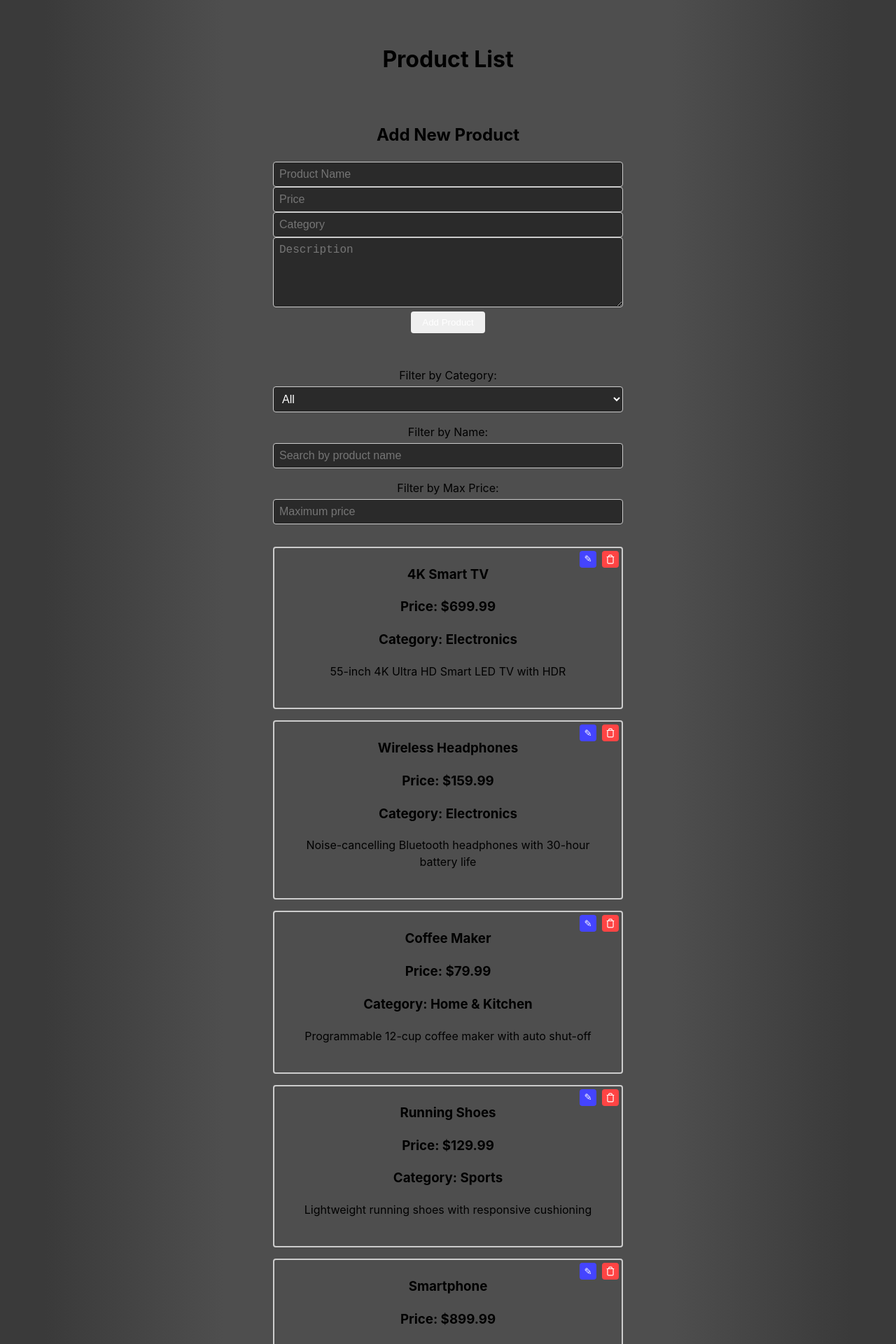
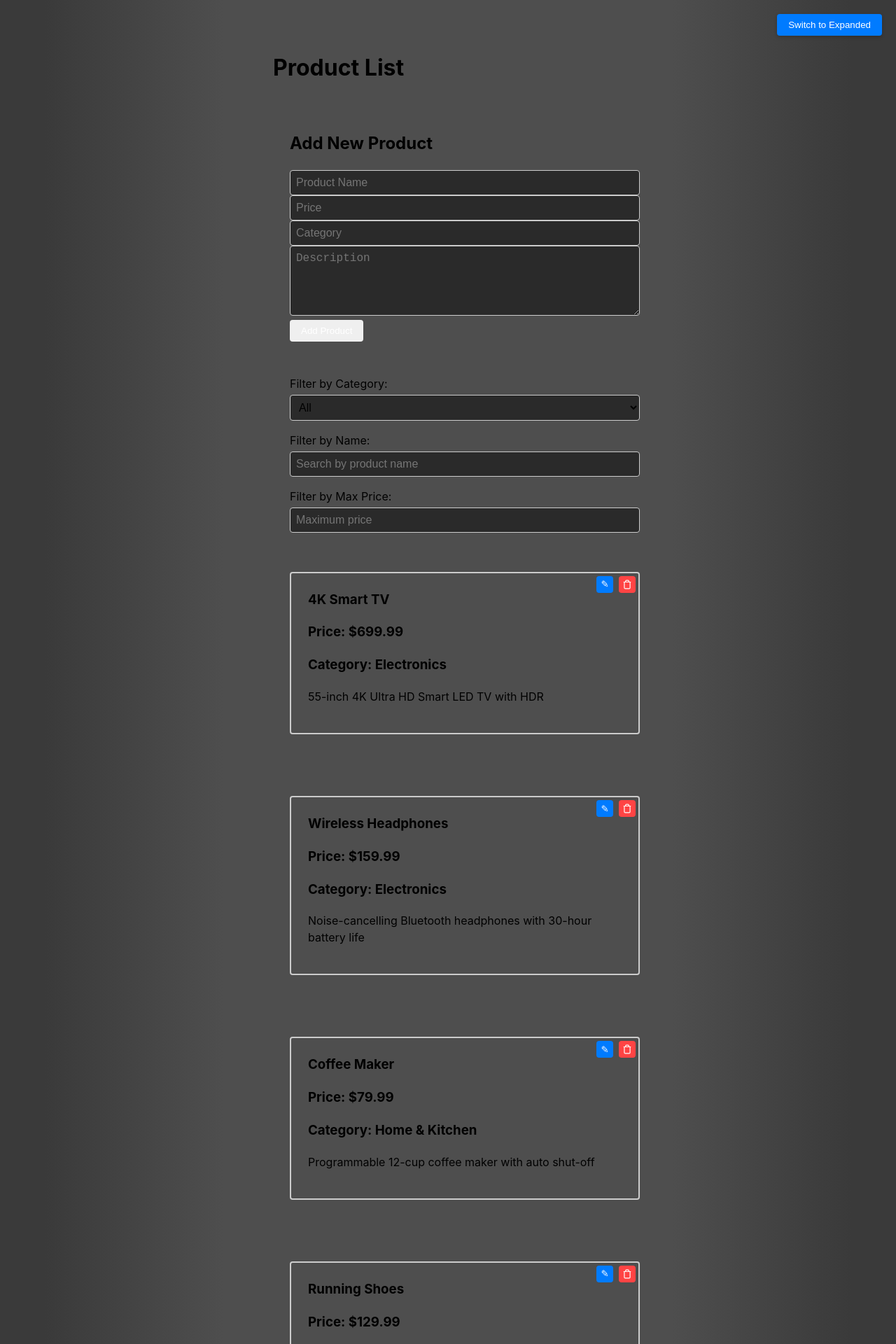
Before and after one commit to FredDahl/product-dashboard, a React (Vite) app: page / in a window 1280 px wide. Shown: the top 1920 px of the page at 70% size. Built offline with nearby package versions, Linux system fonts and the light colour scheme.

Commit message:
Desktop expanded layout and mobile compact view with toggle between

```diff
--- a/src/App.css
+++ b/src/App.css
@@ -4,7 +4,7 @@
   max-width: 1280px;
   margin: 0 auto;
   padding: 0.5rem;
-  text-align: center;
+  /* text-align: center; */
   box-sizing: border-box;
   --color-primary: #4444ff;
   --color-danger: #ff4444;
--- a/src/App.tsx
+++ b/src/App.tsx
@@ -1,5 +1,5 @@
 // App.tsx
-import ProductList from './components/productListInterface/ProductListInterface'
+import ProductListInterface from './components/productListInterface/ProductListInterface'
 // Styled Components
 import { ThemeProvider } from 'styled-components';
 import { theme } from './styles/Theme';
@@ -11,7 +11,7 @@ function App() {
   return (
     <ThemeProvider theme={theme}>
     <div className="container">
-      <ProductList />
+      <ProductListInterface />
     </div>
   </ThemeProvider>
   )
--- a/src/components/productListInterface/ProductListInterface.tsx
+++ b/src/components/productListInterface/ProductListInterface.tsx
@@ -5,18 +5,22 @@ import ProductListItem from '../productListItem/ProductListItem'
 import AddProduct from '../addProduct/AddProduct'
 // Interfaces
 import * as I from '../../interfaces/interfaces'
+// Layout
+import { LayoutMode } from '../../styles/Layout'
 // Styled Components
-import { Container, FilterContainer, FilterRowContainer, FilterSelect, FilterInput, ProductListContainer } from './ProductListInterfaceStyle'
+import { Container, FilterContainer, FilterRowContainer, FilterSelect, FilterInput, ProductListContainer, LayoutToggle, SidebarContainer, MainContentContainer } from './ProductListInterfaceStyle'
 // Mockup Data
 import { products as initialProducts } from '../../mockupData/mockupData';
 // Imported Hooks
 import { useProductFilters } from '../../hooks/UseProductFilters';
 
-function ProductListInterface() {
+
+const ProductListInterface: React.FC = () => {
   const [products, setProducts] = useState<I.Product[]>(initialProducts);
   const [selectedCategory, setSelectedCategory] = useState<string>('all');
   const [nameFilter, setNameFilter] = useState<string>('');
   const [priceFilter, setPriceFilter] = useState<string>('');
+  const [layoutMode, setLayoutMode] = useState<LayoutMode>('compact');
 
   // Get unique categories
   const categories = useMemo(() => {
@@ -51,14 +55,23 @@ function ProductListInterface() {
     ));
   };
 
+  const toggleLayout = () => {
+    setLayoutMode(prev => prev === 'compact' ? 'expanded' : 'compact');
+  };
+
   return (
-    <Container>
+    <>
+      <LayoutToggle onClick={toggleLayout}>
+        {layoutMode === 'compact' ? 'Switch to Expanded' : 'Switch to Compact'}
+      </LayoutToggle>
+      <Container layoutMode={layoutMode}>
+        {layoutMode === 'expanded' ? (
+          // Expanded Layout
+          <>
+            <SidebarContainer>
               <h1>Product List</h1>
               <AddProduct onAddProduct={handleAddProduct} />
-
               <FilterContainer>
-        {/* Using select for category as it has a finite set of predefined options,
-            while name and price filters use inputs to allow for flexible, user-defined search criteria */}
                 <FilterRowContainer>
                   <label>Filter by Category: </label>
                   <FilterSelect
@@ -98,8 +111,10 @@ function ProductListInterface() {
                   />
                 </FilterRowContainer>
               </FilterContainer>
+            </SidebarContainer>
 
-      <ProductListContainer>
+            <MainContentContainer>
+              <ProductListContainer layoutMode={layoutMode}>
                 {filteredProducts.map((product, index) => (
                   <ProductListItem
                     key={index}
@@ -109,8 +124,68 @@ function ProductListInterface() {
                   />
                 ))}
               </ProductListContainer>
+            </MainContentContainer>
+          </>
+        ) : (
+          // Compact Layout
+          <>
+            <h1>Product List</h1>
+            <AddProduct onAddProduct={handleAddProduct} />
+            <FilterContainer>
+              <FilterRowContainer>
+                <label>Filter by Category: </label>
+                <FilterSelect
+                  value={selectedCategory}
+                  onChange={(e) => setSelectedCategory(e.target.value)}
+                >
+                  {categories.map(category => (
+                  <option key={category} value={category} >
+                    {category.charAt(0).toUpperCase() + category.slice(1)}
+                  </option>
+                ))}
+                </FilterSelect>
+              </FilterRowContainer>
+
+              <FilterRowContainer>
+                <label>Filter by Name: </label>
+                <FilterInput
+                  type="text"
+                  value={nameFilter}
+                  onChange={(e) => setNameFilter(e.target.value)}
+                  placeholder="Search by product name"
+                />
+              </FilterRowContainer>
+
+              <FilterRowContainer>
+                <label>Filter by Max Price: </label>
+                <FilterInput
+                  type="number"
+                  value={priceFilter}
+                  onChange={(e) => setPriceFilter(e.target.value)}
+                  placeholder="Maximum price"
+                  onKeyDown={(e) => {
+                    if (e.key === 'e' || e.key === 'E') {
+                      e.preventDefault();
+                    }
+                  }}
+                />
+              </FilterRowContainer>
+            </FilterContainer>
+            <ProductListContainer layoutMode={layoutMode}>
+              {filteredProducts.map((product, index) => (
+                <ProductListItem
+                  key={index}
+                  product={product}
+                  onDelete={() => handleDeleteProduct(product)}
+                  onUpdate={handleUpdateProduct}
+                />
+              ))}
+            </ProductListContainer>
+          </>
+        )}
       </Container>
-  )
-}
+    </>
+  );
+};
 
 export default ProductListInterface
--- a/src/components/productListInterface/ProductListInterfaceStyle.ts
+++ b/src/components/productListInterface/ProductListInterfaceStyle.ts
@@ -2,22 +2,28 @@
 import styled from 'styled-components'
 import { BaseInput, BaseSelect } from '../../styles/SharedStyledComponents'
 import { mediaQuery } from '../../styles/MediaQueries';
-import { CONTENT_WIDTH } from '../../styles/Layout';
+import { BREAKPOINTS, CONTENT_WIDTH, LAYOUT, LayoutMode } from '../../styles/Layout';
 
-export const Container = styled.div`
+interface ContainerProps {
+  layoutMode: LayoutMode;
+}
+
+export const Container = styled.div<ContainerProps>`
+  // CSS that applies to both compact and expanded layouts
   width: 100%;
-  display: flex;
-  flex-direction: column;
-  justify-content: center;
-  align-items: center;
-  padding: 0;
-  box-sizing: border-box;
-  overflow: hidden;
+  margin: 0 auto;
+  padding: 20px;
 
-  ${mediaQuery.tablet} {
-    padding: ${({ theme }) => theme.spacing.sm};
-  }
-`
+  // CSS that applies to either the compact or expanded layout
+  ${({ layoutMode }) => layoutMode === 'compact' ? `
+    max-width: ${CONTENT_WIDTH.MAX};
+  ` : `
+    max-width: ${CONTENT_WIDTH.CONTAINER_MAX};
+    display: grid;
+    grid-template-columns: ${CONTENT_WIDTH.SIDEBAR_WIDTH} minmax(${CONTENT_WIDTH.MAIN_CONTENT_MIN}, 1fr);
+    gap: ${LAYOUT.GRID.PRODUCTS.SIDEBAR_GAP};
+  `}
+`;
 
 export const FilterContainer = styled.div`
   display: flex;
@@ -48,14 +54,53 @@ export const FilterRowContainer = styled.div`
   }
 `
 
-export const ProductListContainer = styled.div`
-  width: 100%;
-  max-width: ${CONTENT_WIDTH.MAX};
-  min-width: ${CONTENT_WIDTH.MIN};
-  display: flex;
-  flex-direction: column;
-  align-items: center;
-`
+export const ProductListContainer = styled.div<ContainerProps>`
+  display: grid;
+  gap: ${LAYOUT.GRID.PRODUCTS.GAP};
+
+  ${({ layoutMode }) => layoutMode === 'expanded' && `
+    @media (min-width: ${BREAKPOINTS.DESKTOP}px) {
+      grid-template-columns: repeat(${LAYOUT.GRID.PRODUCTS.COLUMNS_DESKTOP}, 1fr);
+    }
+  `}
+`;
 
 export const FilterSelect = styled(BaseSelect)``
 export const FilterInput = styled(BaseInput)``
+
+export const LayoutToggle = styled.button`
+  position: fixed;
+  top: 20px;
+  right: 20px;
+  z-index: 100;
+  padding: 8px 16px;
+  border-radius: 4px;
+
+  // Hide for mobile and tablet
+  display: none;
+
+  // Only show for desktop and above
+  @media (min-width: ${BREAKPOINTS.DESKTOP}px) {
+    display: block;
+  }
+  background-color: #007bff;
+  color: white;
+  border: none;
+  box-shadow: 0 2px 5px rgba(0,0,0,0.2);
+  cursor: pointer;
+
+  &:hover {
+    background-color: #0056b3;
+  }
+`;
+
+export const SidebarContainer = styled.div`
+  width: 300px;
+  min-width: 300px;
+  padding-right: 45px;
+  border-right: 2px solid #808080;
+`;
+
+export const MainContentContainer = styled.div`
+  padding-left: 20px;
+`;
--- a/src/components/productListItem/productListItem.tsx
+++ b/src/components/productListItem/productListItem.tsx
@@ -12,7 +12,8 @@ import {
   ModalContent,
   DeleteButton,
   EditButton,
-  ModalButton
+  ModalButton,
+  ProductItemContainer
 } from './ProductListItemStyle'
 import { BaseInput, BaseTextArea } from '../../styles/SharedStyledComponents'
 
@@ -47,8 +48,9 @@ function ProductListItem({ product, onDelete, onUpdate }: ProductListItemProps)
   };
 
   return (
-    <ProductItem>
-      <DeleteButton onClick={handleDeleteClick}>
+    <ProductItemContainer>
+      <ProductItem>
+        <DeleteButton onClick={handleDeleteClick}>
         <svg width="14" height="14" viewBox="0 0 24 24" fill="none" stroke="currentColor" strokeWidth="2">
           <path d="M3 6h18M19 6v14a2 2 0 01-2 2H7a2 2 0 01-2-2V6m3 0V4a2 2 0 012-2h4a2 2 0 012 2v2" />
         </svg>
@@ -112,7 +114,8 @@ function ProductListItem({ product, onDelete, onUpdate }: ProductListItemProps)
           </ModalContent>
         </ModalOverlay>
       )}
-    </ProductItem>
+      </ProductItem>
+    </ProductItemContainer>
   );
 }
 
--- a/src/components/productListItem/productListItemStyle.ts
+++ b/src/components/productListItem/productListItemStyle.ts
@@ -5,10 +5,27 @@ import { CONTENT_WIDTH } from '../../styles/Layout'
 import { mediaQuery } from '../../styles/MediaQueries'
 import { Z_INDEX } from '../../styles/Layout'
 
+export const ProductItemContainer = styled.div`
+  display: flex;
+  flex-direction: column;
+  gap: 1rem;
+  width: 100%;
+  max-width: ${CONTENT_WIDTH.MAX};
+  min-width: ${CONTENT_WIDTH.MIN};
+  padding: ${({ theme }) => theme.spacing.sm};
+
+  ${mediaQuery.tablet} {
+    padding: ${({ theme }) => theme.spacing.lg};
+  }
+`
+
 export const ProductItem = styled.div`
     width: calc(100% - ${({ theme }) => theme.spacing.xs});
     max-width: ${CONTENT_WIDTH.MAX};
     min-width: auto;
+    // Height is set to 100% to ensure that the product items keep the same height, might need to be adjusted
+    // if some the product description is very long
+    height: 100%;
     border: 2px solid ${({ theme }) => theme.colors.border};
     border-radius: ${({ theme }) => theme.borderRadius.small};
     padding: ${({ theme }) => theme.spacing.xs};
@@ -30,7 +47,6 @@ export const ProductItemContent = styled.div`
     display: flex;
     flex-direction: column;
     justify-content: center;
-    // align-items: center;
     width: 100%;
     box-sizing: border-box;
     overflow: hidden;
--- a/src/styles/SharedStyledComponents.ts
+++ b/src/styles/SharedStyledComponents.ts
@@ -14,7 +14,7 @@ const baseInputStyles = css`
   border-radius: ${({ theme }) => theme.borderRadius.small};
   font-size: 1rem;
   background-color: ${({ theme }) => theme.colors.background};
-  color: ${({ theme }) => theme.colors.text};
+  color: ${({ theme }) => theme.colors.secondary};
   transition: border-color 0.2s ease;
 
   &:focus {
--- a/src/styles/Theme.ts
+++ b/src/styles/Theme.ts
@@ -1,7 +1,8 @@
 // Theme.ts
 export const theme = {
     colors: {
-      primary: '#4444ff',
+      primary: '#007bff',
+      primaryLight: '#cce4ff',
       danger: '#ff4444',
       background: '#2a2a2a',
       text: '#ffffff',
```
Also changed, not shown: src/styles/Layout.ts (+17 -1 lines). Lines whose indentation alone changed are shown as unchanged.
